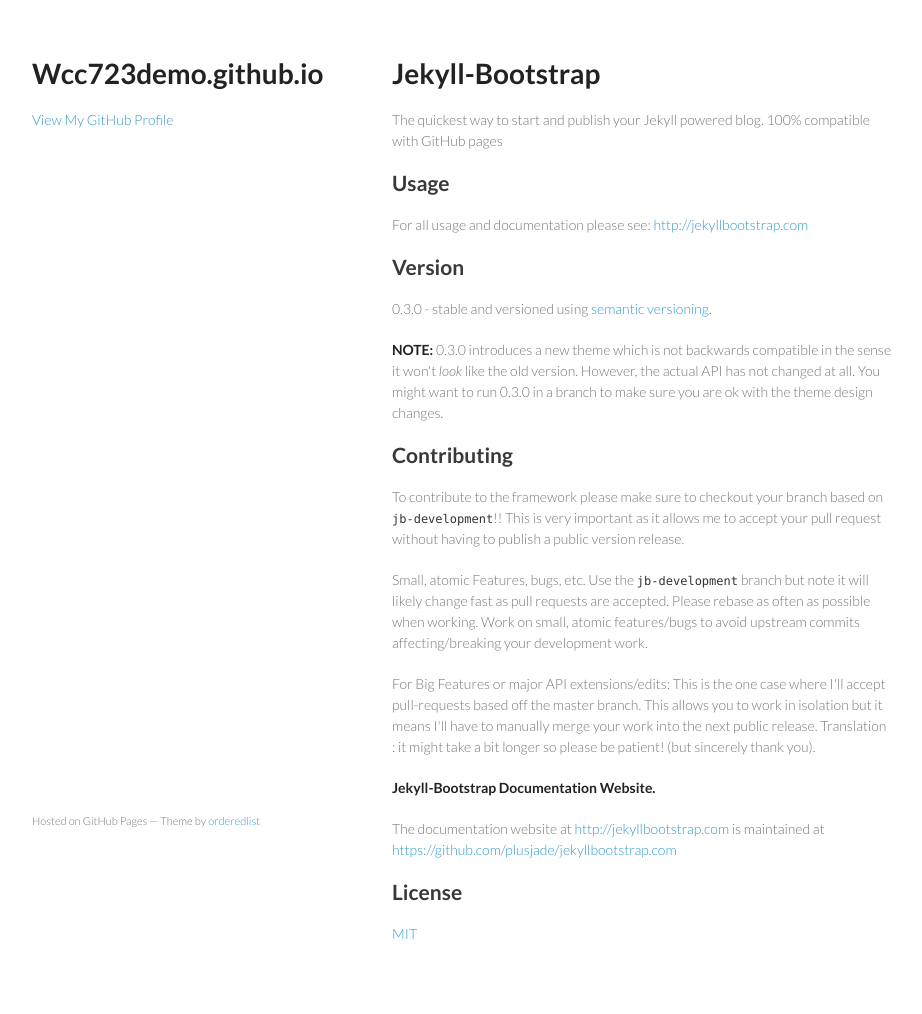
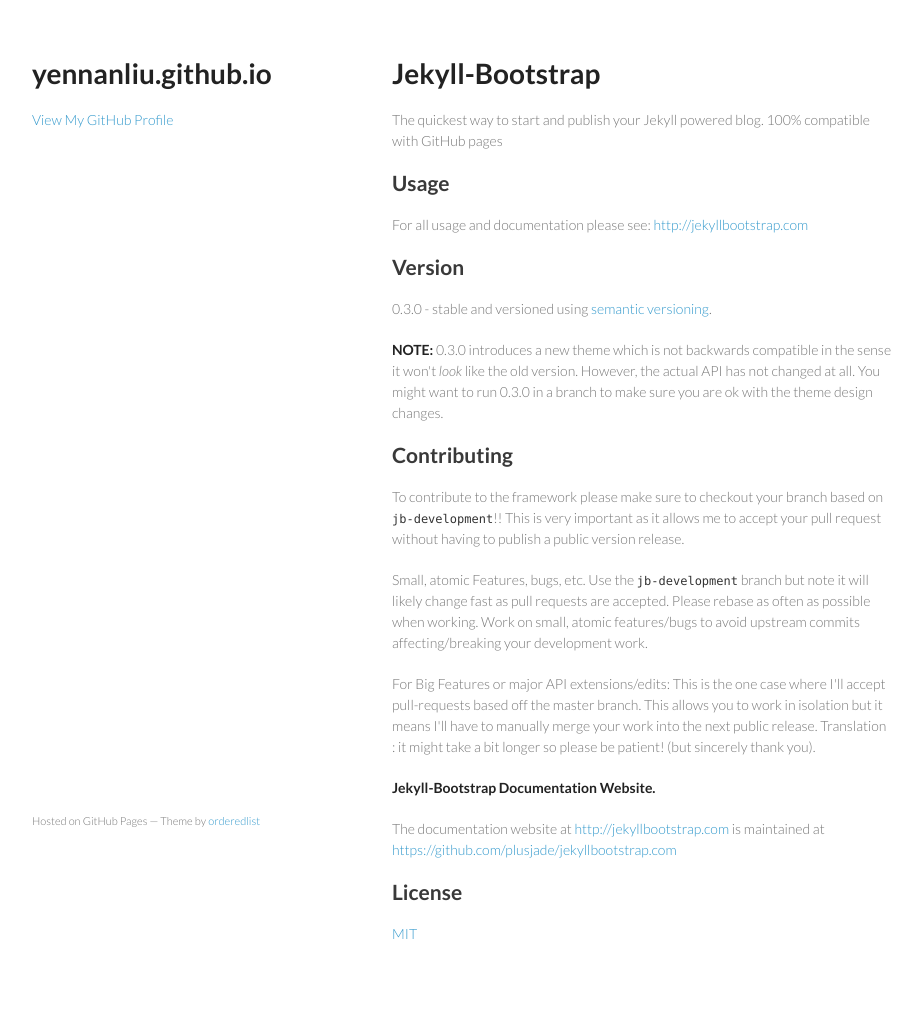
Before and after one commit to yennanliu/yen_blog_Jeklly, a Jekyll site: the page index.html, which Jekyll copies as it is, in a window 1280 px wide. Shown: the whole page, without its empty margins (178-1100 px from the left). Built offline with Jekyll 4.4.1, drawn with Linux system fonts in a browser that asks for light colours.

Commit message:
fix other  name

```diff
--- a/index.html
+++ b/index.html
@@ -15,7 +15,7 @@
   <body>
     <div class="wrapper">
       <header>
-        <h1>Wcc723demo.github.io</h1>
+        <h1>yennanliu.github.io</h1>
         <p></p>
 
 
```
